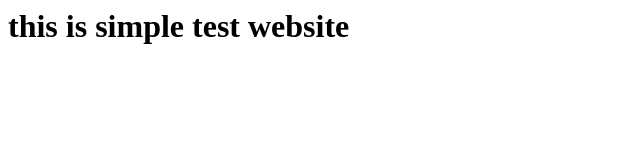
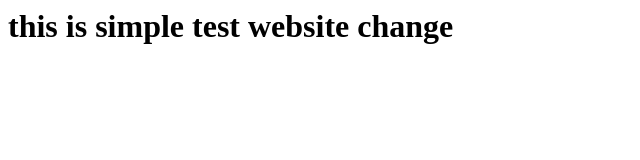
Before and after one commit to krishna12127/simpletest, a plain HTML site: page index.html in a window 1280 px wide. Shown: the whole page, without its empty margins (0-640 px from the left). Drawn offline with Linux system fonts and the light colour scheme.

Commit message:
test chnage

```diff
--- a/index.html
+++ b/index.html
@@ -1 +1 @@
-<h1> this is simple test website </h1>
+<h1> this is simple test website change </h1>
```
